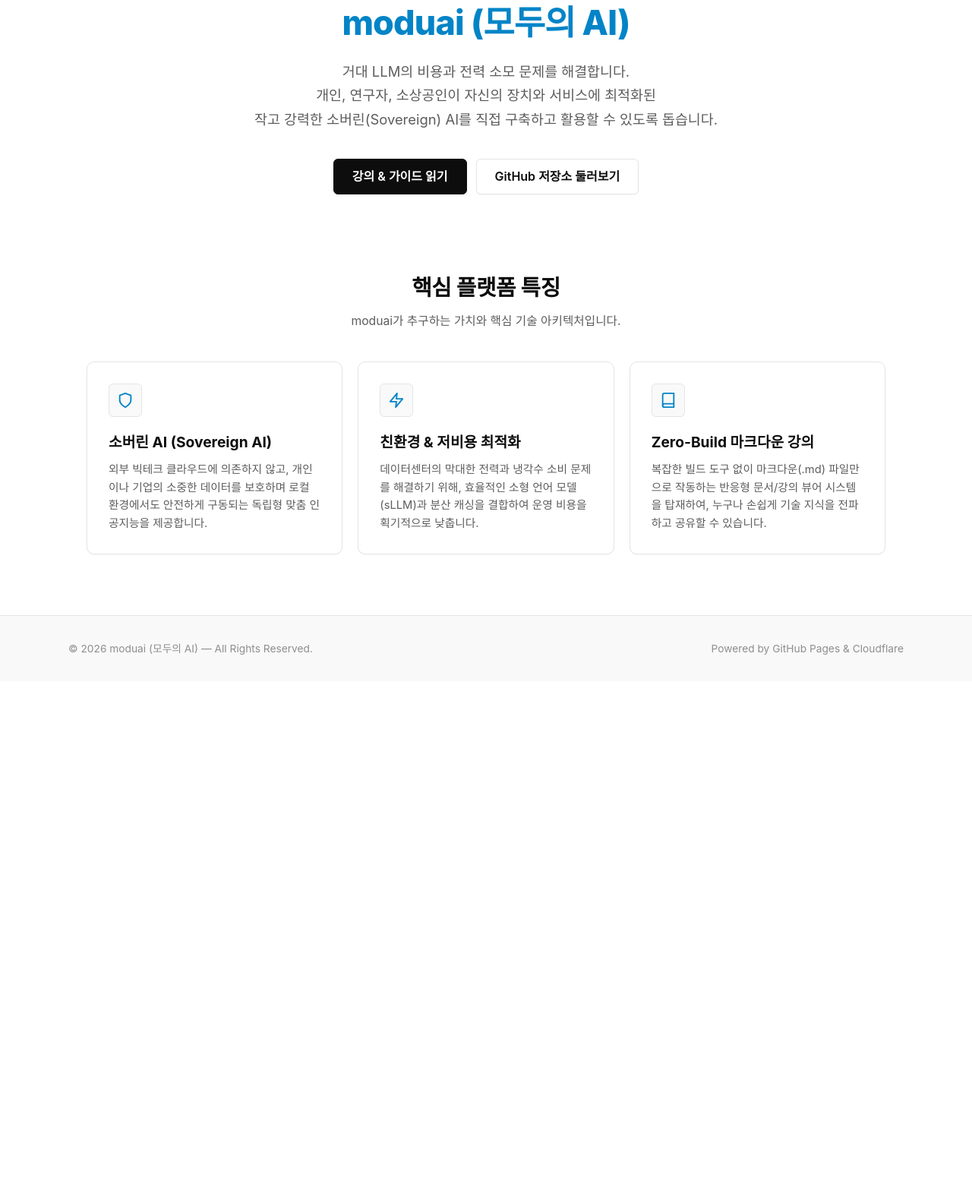
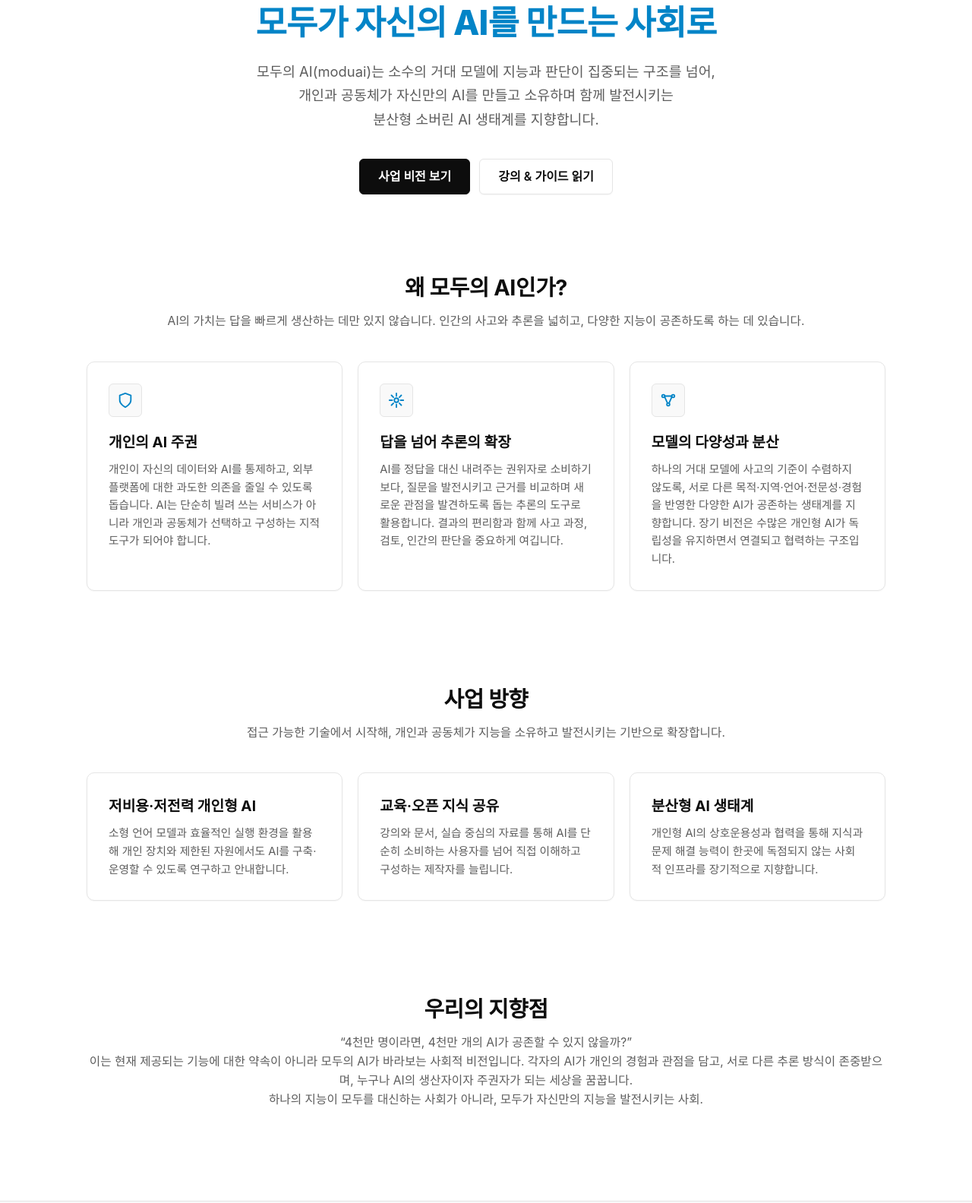
Before and after one commit to xtx9/moduai-pr, a website: page public/index.html in a window 1280 px wide. Shown: the part 248-1832 px from the top of the page at 76% size. Before the commit the page ends 1145 px from the top, so only its background shows below. Drawn offline with Linux system fonts and the light colour scheme.

Commit message:
Update public page with moduai business vision

```diff
--- a/public/index.html
+++ b/public/index.html
@@ -4,18 +4,12 @@
 <head>
   <meta charset="UTF-8">
   <meta name="viewport" content="width=device-width, initial-scale=1.0">
-  <title>모두의 AI (moduai) — 맞춤형 소버린 AI 플랫폼 & 강의</title>
-  <meta name="description" content="저비용·저전력 소버린 AI 개발 서비스 및 오픈소스 강의·문서 플랫폼">
-
-  <!-- 파비콘 (심볼 SVG 적용) -->
+  <title>모두의 AI (moduai) — 개인 소버린 AI와 지적 다양성 생태계</title>
+  <meta name="description" content="모두가 자신만의 AI를 만들고 소유하며, AI를 통해 사고와 추론을 확장하는 분산형 소버린 AI 비전">
   <link rel="icon" type="image/svg+xml" href="assets/images/symbol.svg">
-
-  <!-- 스타일시트 -->
   <link rel="stylesheet" href="assets/css/style.css">
 </head>
 <body>
-
-  <!-- 헤더 / 네비게이션 -->
   <header class="site-header">
     <div class="header-container">
       <div class="header-left">
@@ -25,52 +19,41 @@
           <span class="brand-badge">PR Hub</span>
         </a>
       </div>
-
       <button class="mobile-toggle" aria-label="메뉴 열기">메뉴</button>
-
       <nav>
         <ul class="nav-links">
           <li class="nav-item"><a href="index.html" class="active">소개</a></li>
           <li class="nav-item"><a href="docs.html">강의 & 문서</a></li>
-          <li class="nav-item"><a href="https://github.com/xtx9/moduai-pr" target="_blank">GitHub</a></li>
-          <li class="nav-item">
-            <a href="docs.html#lectures/chapter-01" class="btn-primary">강의 시작하기</a>
-          </li>
+          <li class="nav-item"><a href="https://github.com/xtx9/moduai-pr" target="_blank" rel="noopener noreferrer">GitHub</a></li>
+          <li class="nav-item"><a href="docs.html#lectures/chapter-01" class="btn-primary">강의 시작하기</a></li>
         </ul>
       </nav>
     </div>
   </header>
 
-  <!-- 메인 Hero 섹션 -->
   <main>
     <section class="hero-section">
-      <div class="hero-pill">저비용 · 저전력 소버린 AI 플랫폼</div>
+      <div class="hero-pill">개인의 AI 주권 · 추론의 확장 · 지적 다양성</div>
       <h1 class="hero-title">
-        모두를 위한 맞춤형 AI,<br>
-        <span class="brand-highlight">moduai (모두의 AI)</span>
+        AI를 소비하는 사회에서,<br>
+        <span class="brand-highlight">모두가 자신의 AI를 만드는 사회로</span>
       </h1>
       <p class="hero-desc">
-        거대 LLM의 비용과 전력 소모 문제를 해결합니다.<br>
-        개인, 연구자, 소상공인이 자신의 장치와 서비스에 최적화된<br>
-        작고 강력한 소버린(Sovereign) AI를 직접 구축하고 활용할 수 있도록 돕습니다.
+        모두의 AI(moduai)는 소수의 거대 모델에 지능과 판단이 집중되는 구조를 넘어,<br>
+        개인과 공동체가 자신만의 AI를 만들고 소유하며 함께 발전시키는<br>
+        분산형 소버린 AI 생태계를 지향합니다.
       </p>
       <div class="hero-actions">
-        <a href="docs.html" class="btn-primary" style="font-size: 1rem; padding: 10px 24px;">
-          강의 & 가이드 읽기
-        </a>
-        <a href="https://github.com/xtx9/moduai-pr" class="btn-secondary" style="font-size: 1rem; padding: 10px 24px;">
-          GitHub 저장소 둘러보기
-        </a>
+        <a href="#vision" class="btn-primary" style="font-size: 1rem; padding: 10px 24px;">사업 비전 보기</a>
+        <a href="docs.html" class="btn-secondary" style="font-size: 1rem; padding: 10px 24px;">강의 & 가이드 읽기</a>
       </div>
     </section>
 
-    <!-- 특징 섹션 -->
-    <section class="features-section">
+    <section class="features-section" id="vision">
       <div class="section-header">
-        <h2>핵심 플랫폼 특징</h2>
-        <p>moduai가 추구하는 가치와 핵심 기술 아키텍처입니다.</p>
+        <h2>왜 모두의 AI인가?</h2>
+        <p>AI의 가치는 답을 빠르게 생산하는 데만 있지 않습니다. 인간의 사고와 추론을 넓히고, 다양한 지능이 공존하도록 하는 데 있습니다.</p>
       </div>
-
       <div class="feature-grid">
         <div class="feature-card">
           <div class="feature-icon-wrap">
@@ -78,48 +61,84 @@
               <path d="M12 22s8-4 8-10V5l-8-3-8 3v7c0 6 8 10 8 10z"/>
             </svg>
           </div>
-          <h3>소버린 AI (Sovereign AI)</h3>
+          <h3>개인의 AI 주권</h3>
           <p>
-            외부 빅테크 클라우드에 의존하지 않고, 개인이나 기업의 소중한 데이터를 보호하며 로컬 환경에서도 안전하게 구동되는 독립형 맞춤 인공지능을 제공합니다.
+            개인이 자신의 데이터와 AI를 통제하고, 외부 플랫폼에 대한 과도한 의존을 줄일 수 있도록 돕습니다. AI는 단순히 빌려 쓰는 서비스가 아니라 개인과 공동체가 선택하고 구성하는 지적 도구가 되어야 합니다.
           </p>
         </div>
-
         <div class="feature-card">
           <div class="feature-icon-wrap">
             <svg viewBox="0 0 24 24" fill="none" stroke="currentColor" stroke-width="2" stroke-linecap="round" stroke-linejoin="round">
-              <polygon points="13 2 3 14 12 14 11 22 21 10 12 10 13 2"/>
+              <circle cx="12" cy="12" r="3"/>
+              <path d="M12 2v4m0 12v4M2 12h4m12 0h4M4.93 4.93l2.83 2.83m8.48 8.48 2.83 2.83m0-14.14-2.83 2.83m-8.48 8.48-2.83 2.83"/>
             </svg>
           </div>
-          <h3>친환경 & 저비용 최적화</h3>
+          <h3>답을 넘어 추론의 확장</h3>
           <p>
-            데이터센터의 막대한 전력과 냉각수 소비 문제를 해결하기 위해, 효율적인 소형 언어 모델(sLLM)과 분산 캐싱을 결합하여 운영 비용을 획기적으로 낮춥니다.
+            AI를 정답을 대신 내려주는 권위자로 소비하기보다, 질문을 발전시키고 근거를 비교하며 새로운 관점을 발견하도록 돕는 추론의 도구로 활용합니다. 결과의 편리함과 함께 사고 과정, 검토, 인간의 판단을 중요하게 여깁니다.
           </p>
         </div>
-
         <div class="feature-card">
           <div class="feature-icon-wrap">
             <svg viewBox="0 0 24 24" fill="none" stroke="currentColor" stroke-width="2" stroke-linecap="round" stroke-linejoin="round">
-              <path d="M4 19.5A2.5 2.5 0 0 1 6.5 17H20"/>
-              <path d="M6.5 2H20v20H6.5A2.5 2.5 0 0 1 4 19.5v-15A2.5 2.5 0 0 1 6.5 2z"/>
+              <circle cx="5" cy="6" r="2"/><circle cx="19" cy="6" r="2"/><circle cx="12" cy="18" r="2"/>
+              <path d="M7 7.5 10.8 16M17 7.5 13.2 16M7 6h10"/>
             </svg>
           </div>
-          <h3>Zero-Build 마크다운 강의</h3>
+          <h3>모델의 다양성과 분산</h3>
           <p>
-            복잡한 빌드 도구 없이 마크다운(.md) 파일만으로 작동하는 반응형 문서/강의 뷰어 시스템을 탑재하여, 누구나 손쉽게 기술 지식을 전파하고 공유할 수 있습니다.
+            하나의 거대 모델에 사고의 기준이 수렴하지 않도록, 서로 다른 목적·지역·언어·전문성·경험을 반영한 다양한 AI가 공존하는 생태계를 지향합니다. 장기 비전은 수많은 개인형 AI가 독립성을 유지하면서 연결되고 협력하는 구조입니다.
           </p>
         </div>
       </div>
     </section>
+
+    <section class="features-section">
+      <div class="section-header">
+        <h2>사업 방향</h2>
+        <p>접근 가능한 기술에서 시작해, 개인과 공동체가 지능을 소유하고 발전시키는 기반으로 확장합니다.</p>
+      </div>
+      <div class="feature-grid">
+        <div class="feature-card">
+          <h3>저비용·저전력 개인형 AI</h3>
+          <p>소형 언어 모델과 효율적인 실행 환경을 활용해 개인 장치와 제한된 자원에서도 AI를 구축·운영할 수 있도록 연구하고 안내합니다.</p>
+        </div>
+        <div class="feature-card">
+          <h3>교육·오픈 지식 공유</h3>
+          <p>강의와 문서, 실습 중심의 자료를 통해 AI를 단순히 소비하는 사용자를 넘어 직접 이해하고 구성하는 제작자를 늘립니다.</p>
+        </div>
+        <div class="feature-card">
+          <h3>분산형 AI 생태계</h3>
+          <p>개인형 AI의 상호운용성과 협력을 통해 지식과 문제 해결 능력이 한곳에 독점되지 않는 사회적 인프라를 장기적으로 지향합니다.</p>
+        </div>
+      </div>
+    </section>
+
+    <section class="features-section">
+      <div class="section-header">
+        <h2>우리의 지향점</h2>
+        <p>
+          “4천만 명이라면, 4천만 개의 AI가 공존할 수 있지 않을까?”
+        </p>
+        <p>
+          이는 현재 제공되는 기능에 대한 약속이 아니라 모두의 AI가 바라보는 사회적 비전입니다.
+          각자의 AI가 개인의 경험과 관점을 담고, 서로 다른 추론 방식이 존중받으며,
+          누구나 AI의 생산자이자 주권자가 되는 세상을 꿈꿉니다.
+        </p>
+        <p>
+          하나의 지능이 모두를 대신하는 사회가 아니라,
+          모두가 자신만의 지능을 발전시키는 사회.
+        </p>
+      </div>
+    </section>
   </main>
 
-  <!-- 푸터 -->
   <footer class="site-footer">
     <div class="footer-container">
       <p>© 2026 moduai (모두의 AI) — All Rights Reserved.</p>
       <p>Powered by GitHub Pages & Cloudflare</p>
     </div>
   </footer>
-
   <script src="assets/js/app.js"></script>
 </body>
 </html>
```
